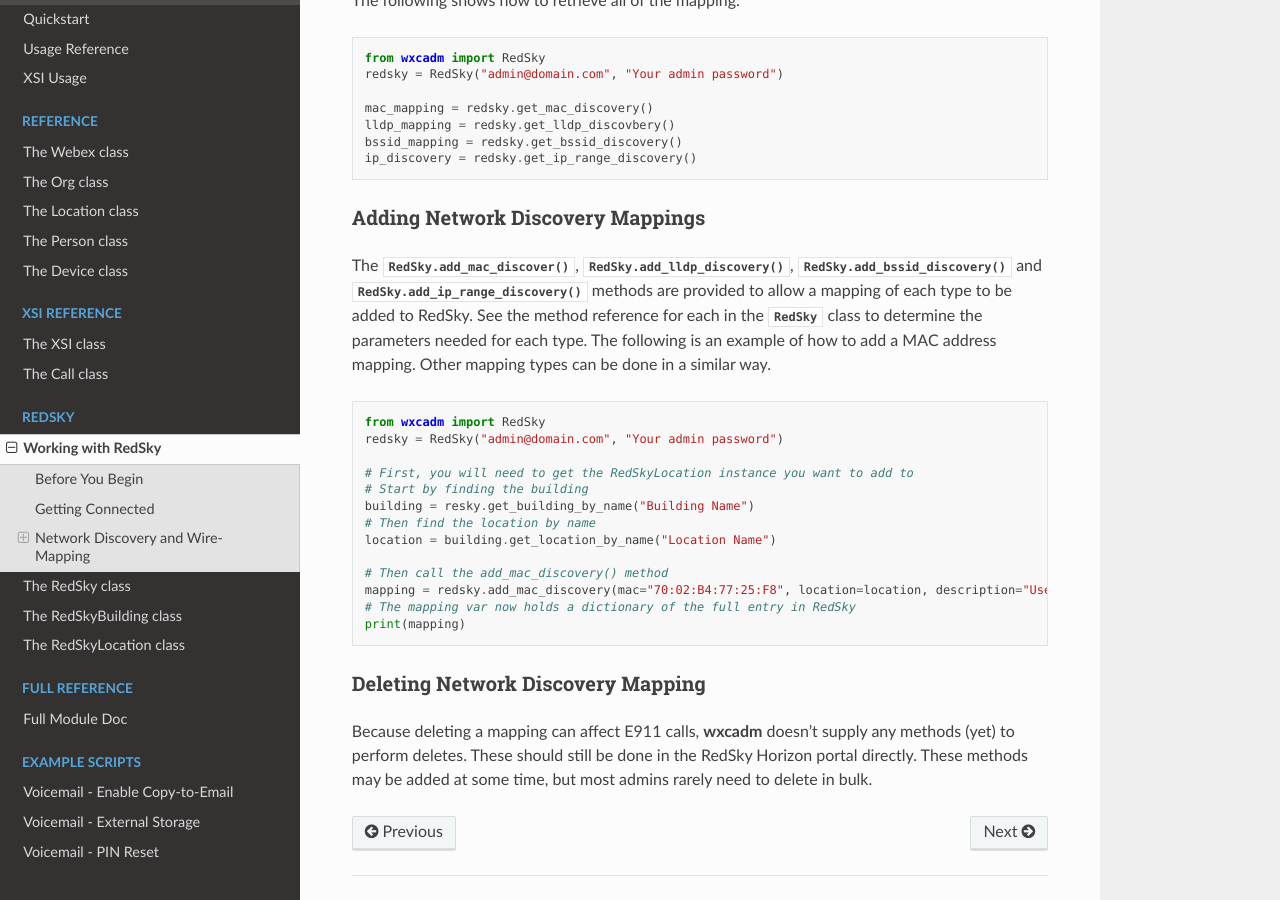
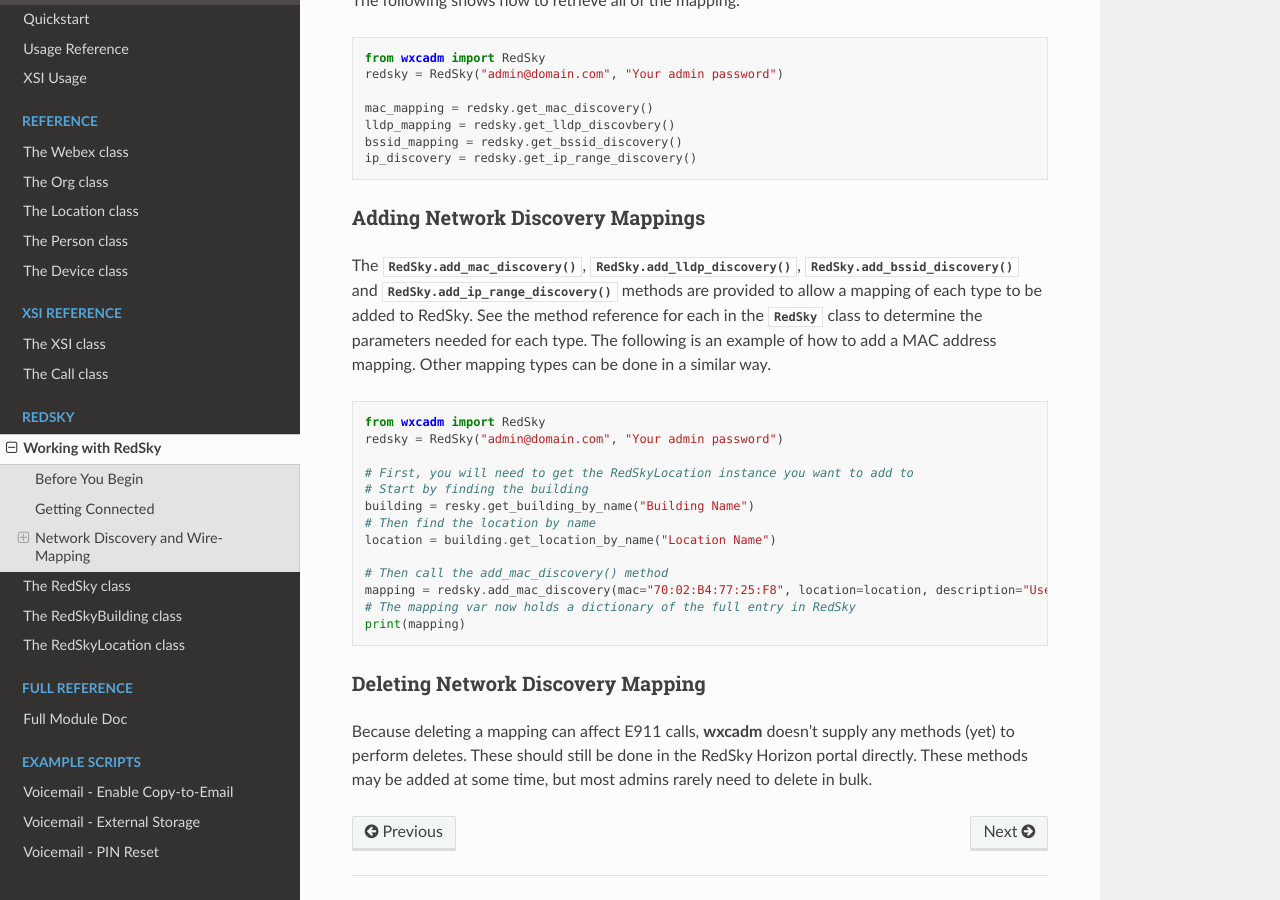
Before and after one commit to kctrey/wxcadm, a Sphinx documentation site: the page built from docs/source/usage/redsky.rst, in a window 1280 px wide and 900 px high, scrolled down 1121 px. Built offline with Sphinx 7.4.7 and the Read the Docs theme 2.0.0, drawn with Linux system fonts in a browser that asks for light colours.

Commit message:
Quick doc fix

```diff
--- a/docs/source/conf.py
+++ b/docs/source/conf.py
@@ -36,6 +36,8 @@
     'sphinx_rtd_theme'
 ]
 
+autoclass_content = 'both'
+
 # Add any paths that contain templates here, relative to this directory.
 templates_path = ['_templates']
 
--- a/docs/source/usage/redsky.rst
+++ b/docs/source/usage/redsky.rst
@@ -58,7 +58,7 @@
 
 Adding Network Discovery Mappings
 ---------------------------------
-The :meth:`RedSky.add_mac_discover()`, :meth:`RedSky.add_lldp_discovery()`, :meth:`RedSky.add_bssid_discovery()` and
+The :meth:`RedSky.add_mac_discovery()`, :meth:`RedSky.add_lldp_discovery()`, :meth:`RedSky.add_bssid_discovery()` and
 :meth:`RedSky.add_ip_range_discovery()` methods are provided to allow a mapping of each type to be added to RedSky. See
 the method reference for each in the :class:`RedSky` class to determine the parameters needed for each type. The
 following is an example of how to add a MAC address mapping. Other mapping types can be done in a similar way.
```
Also changed, not shown: 3 other files.
